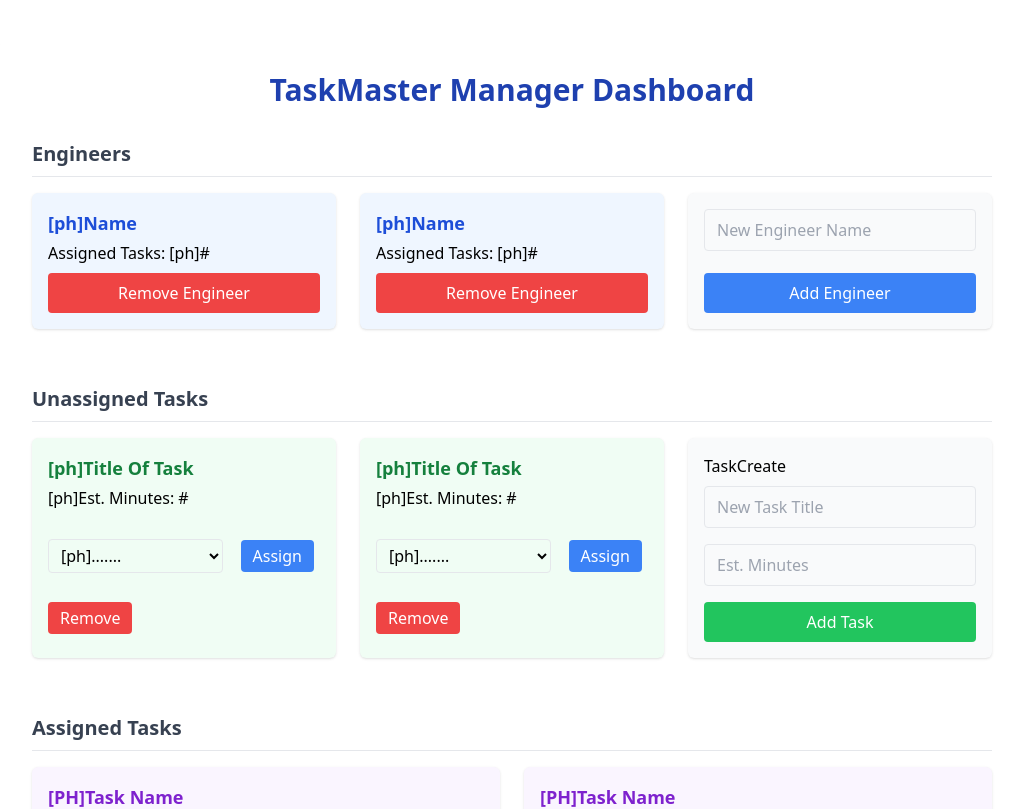
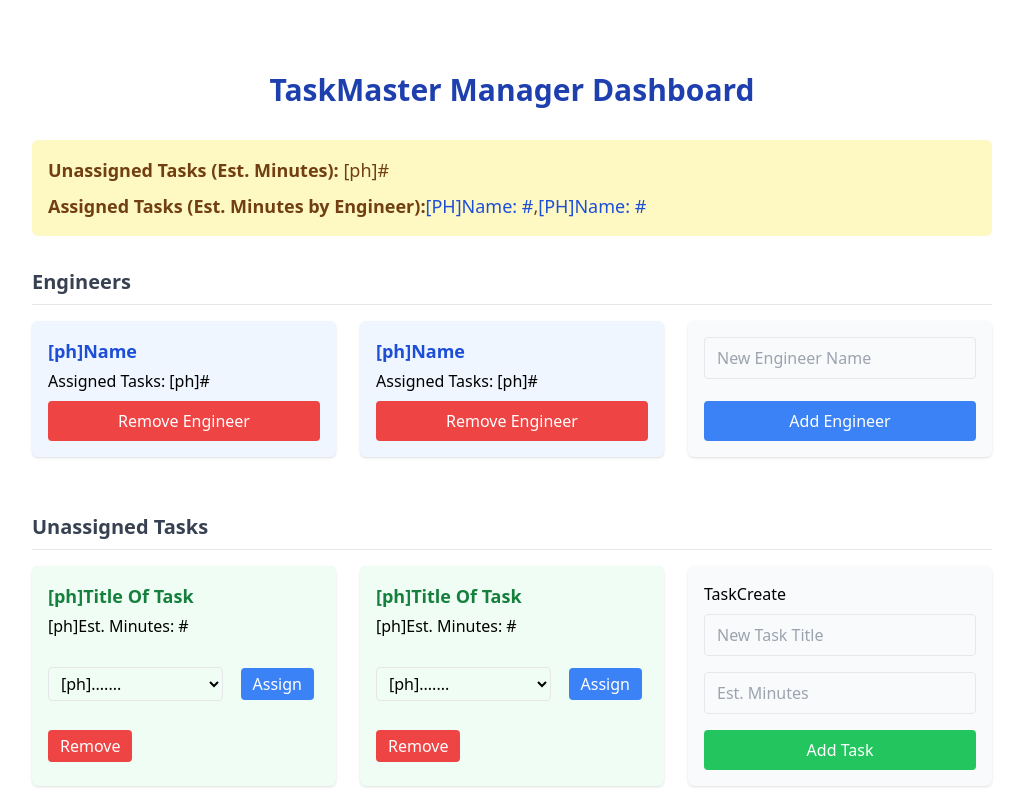
Before and after one commit to xvr6/cs509, a React (Vite) app in the folder Assignments/2. Task Master/p2 - application/task-master/: page / in a window 1280 px wide. Shown: the top 809 px of the page, without its empty margins (128-1151 px from the left). Built offline with nearby package versions, Linux system fonts and the light colour scheme.

Commit message:
file renaming

```diff
--- a/Assignments/2. Task Master/p2 - application/task-master/src/App.tsx
+++ b/Assignments/2. Task Master/p2 - application/task-master/src/App.tsx
@@ -1,6 +1,7 @@
-import Assigned from "./components/AssignedComponents/Assigned";
-import Completed from "./components/CompletedComponents/Completed";
+import Assigned from "./components/AssignedComponents/AssignedDisplay";
+import Completed from "./components/CompletedComponents/CompletedDisplat";
 import Engineers from "./components/EngineerComponents/Engineers";
+import Overview from "./components/OverviewComponents/Overview";
 import Tasks from "./components/TaskComponents/Tasks";
 
 function App() {
@@ -9,11 +10,13 @@ function App() {
   return (
     <main>
       <div className="max-w-5xl mx-auto bg-white rounded-lg shadow-lg p-8 mt-10">
+        <h1 className="text-3xl font-bold text-center text-blue-800 mb-8">
+          TaskMaster Manager Dashboard
+        </h1>
+        {/* Overview Section */}
+        <Overview></Overview>
         {/* Engineers Section */}
         <div className="mb-10">
-          <h1 className="text-3xl font-bold text-center text-blue-800 mb-8">
-            TaskMaster Manager Dashboard
-          </h1>
           <Engineers>{engineers}</Engineers>
         </div>
         {/* Unassigned Tasks Section */}
--- a/Assignments/2. Task Master/p2 - application/task-master/src/components/AssignedComponents/AssignedTask.tsx
+++ b/Assignments/2. Task Master/p2 - application/task-master/src/components/AssignedComponents/AssignedTask.tsx
@@ -1,6 +1,6 @@
 function AssignedTask() {
   return (
-    <div className="bg-purple-50 rounded-md shadow p-4 flex-1 min-w-[220px] mb-4 ">
+    <div className="bg-purple-50 rounded-md shadow p-4 flex flex-1 flex-col min-w-[220px] mb-4 ">
       <div>
         <div className="font-bold text-purple-700 text-lg mb-1">
           [PH]Task Name
--- a/Assignments/2. Task Master/p2 - application/task-master/src/components/EngineerComponents/Engineers.tsx
+++ b/Assignments/2. Task Master/p2 - application/task-master/src/components/EngineerComponents/Engineers.tsx
@@ -1,4 +1,4 @@
-import Engineer from "./Engineer";
+import Engineer from "./EngineerDisplay";
 import EngineerCreate from "./EngineerCreate";
 
 interface EngineersProps {
--- /dev/null
+++ b/Assignments/2. Task Master/p2 - application/task-master/src/components/OverviewComponents/EngineerOverview.tsx
@@ -0,0 +1,10 @@
+function EngineerOverview() {
+  return (
+    <span className="text-blue-700">
+       [PH]Name:
+      <span id="engineer-name-minutes"> #</span>
+    </span>
+  );
+}
+
+export default EngineerOverview;
--- /dev/null
+++ b/Assignments/2. Task Master/p2 - application/task-master/src/components/OverviewComponents/Overview.tsx
@@ -0,0 +1,21 @@
+import EngineerOverview from "./EngineerOverview";
+
+function Overview() {
+  return (
+    <div className=" bg-yellow-100 rounded-md p-4 mb-8 text-yellow-900 text-lg flex flex-col gap-2">
+      <div>
+        <span className="font-semibold">Unassigned Tasks (Est. Minutes): </span>
+        <span id="unassignedMinutes">[ph]#</span>
+      </div>
+      <div>
+        <span className="font-semibold">
+          Assigned Tasks (Est. Minutes by Engineer):
+        </span>
+        <EngineerOverview></EngineerOverview>,
+        <EngineerOverview></EngineerOverview>
+      </div>
+    </div>
+  );
+}
+
+export default Overview;
```
Also changed, not shown: Assignments/2. Task Master/p2 - application/task-master/src/components/AssignedComponents/AssignedDisplay.tsx (renamed from Assignments/2. Task Master/p2 - application/task-master/src/components/AssignedComponents/Assigned.tsx), Assignments/2. Task Master/p2 - application/task-master/src/components/CompletedComponents/CompletedDisplat.tsx (renamed from Assignments/2. Task Master/p2 - application/task-master/src/components/CompletedComponents/Completed.tsx), Assignments/2. Task Master/p2 - application/task-master/src/components/EngineerComponents/EngineerDisplay.tsx (renamed from Assignments/2. Task Master/p2 - application/task-master/src/components/EngineerComponents/Engineer.tsx).
